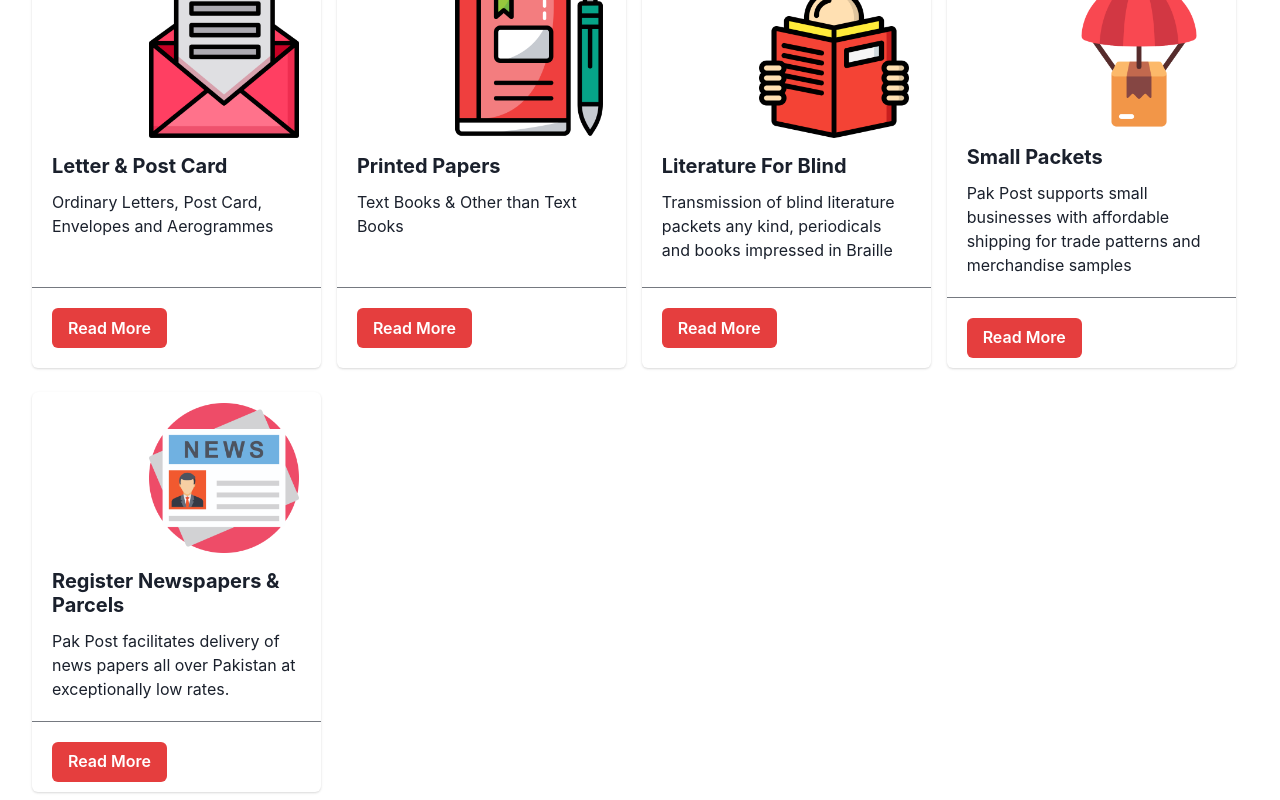
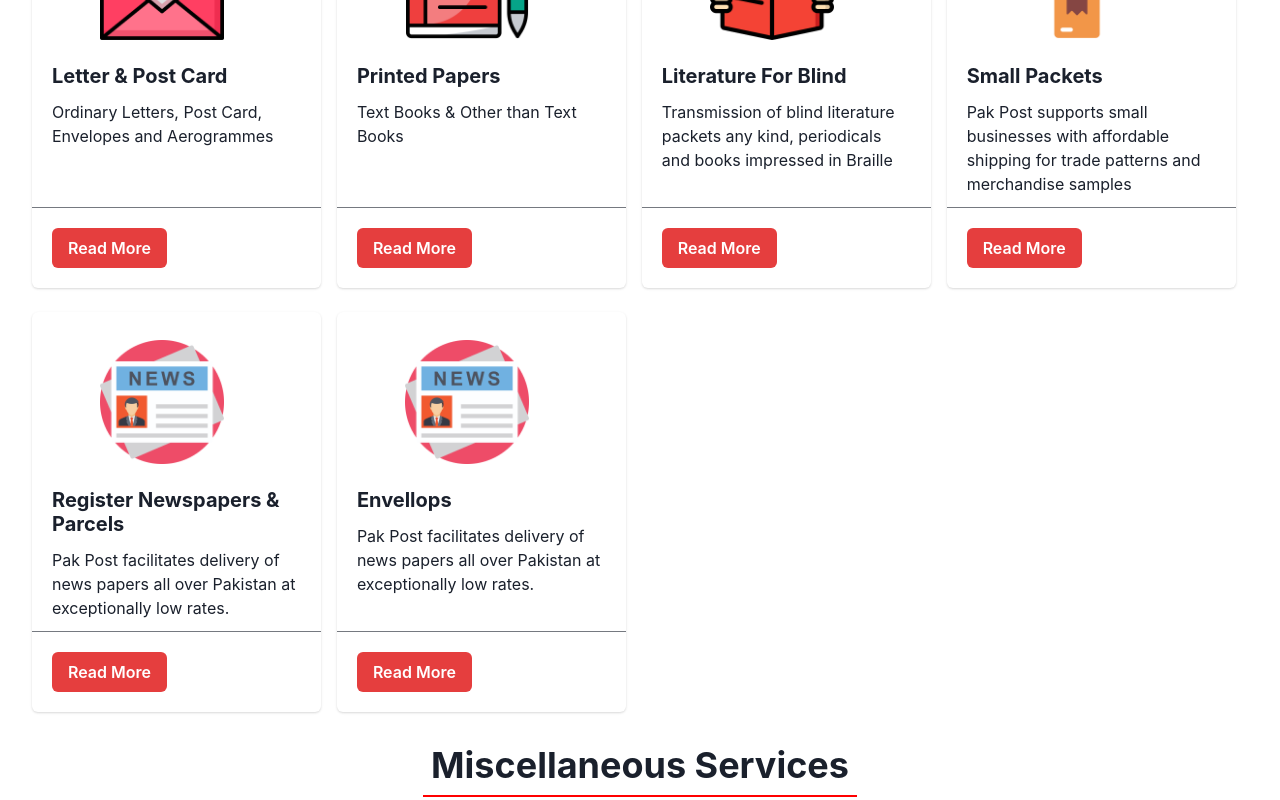
Before and after one commit to AwahabMughal4/pak-post, a React (Create React App) app: page /domesticservices in a window 1280 px wide. Shown: the part 781-1581 px from the top of the page. Built offline with nearby package versions, Linux system fonts and the light colour scheme.

Commit message:
services responsive now

```diff
--- a/src/DataObjects/data.jsx
+++ b/src/DataObjects/data.jsx
@@ -257,7 +257,7 @@
       "A depositor may have his account transferred, free of charge to any post office that is a saving bank provided that the account shall have been in existence for at least three months from the date on which it was opened.",
   },
 ];
-
+// Domestic services starting
 export const TraditionalServices = [
   {
     id: 1,
@@ -297,6 +297,14 @@
     icon: parcel,
     pdfPath: newspaperpdf,
   },
+  {
+    id: 6,
+    title: "Envellops ",
+    description:
+      "Pak Post facilitates delivery of news papers all over Pakistan at exceptionally low rates.",
+    icon: parcel,
+    pdfPath: newspaperpdf,
+  }
 ];
 export const MiscellaneousServices = [
   {
@@ -349,7 +357,7 @@
     icon: insurance,
   },
 ];
-
+// Domestic services Ending
 export const InternationalServices = [
   {
     id: 1,
--- a/src/components/DomesticMail.jsx
+++ b/src/components/DomesticMail.jsx
@@ -12,19 +12,20 @@
   return (
     <div>
       <Flex
-        w={"full"}
-        h={"70vh"}
+        w={"100%"}
+        h={{ base: "30vh",sm:"40vh",md: "50vh" ,lg:"60vh"}} // Use double curly braces for objects
         backgroundImage={Heroimage}
         backgroundSize={"cover"}
         backgroundPosition={"center center"}
       >
         <VStack
-          w={"full"}
+          w={"100%"}
           justify={"center"}
-          px={useBreakpointValue({ base: 4, md: 8 })}
+          px={useBreakpointValue({ base: 4, md: 8 ,lg:8 })}
           bgGradient={"linear(to-r, blackAlpha.600, transparent)"}
         ></VStack>
       </Flex>
+
       <Center>
         <Heading
           m={"auto"}
@@ -36,7 +37,7 @@
         </Heading>
       </Center>
       <div className="p-3">
-        <div className="flex flex-wrap">
+        <div className="flex  flex-col md:flex-row  flex-wrap">
           {TraditionalServices.map((item) => {
             return (
               <ServiceCard
@@ -60,7 +61,7 @@
         </Heading>
       </Center>
       <div className="p-3">
-        <div className="flex flex-wrap">
+        <div className="flex  flex-col md:flex-row  flex-wrap">
           {MiscellaneousServices.map((item) => {
             return (
               <ServiceCard
--- a/src/components/ExpressServices.jsx
+++ b/src/components/ExpressServices.jsx
@@ -33,7 +33,7 @@
         </Heading>
       </Center>
       <div className="p-3">
-        <div className="flex flex-wrap">
+        <div className="flex  flex-col md:flex-row  flex-wrap">
           {ExpressService.map((item) => {
             return (
               <ServiceCard
--- a/src/components/HomeSubcomponents/ServiceCard.jsx
+++ b/src/components/HomeSubcomponents/ServiceCard.jsx
@@ -15,16 +15,16 @@
     window.open(props.pdfPath, "_blank");
   };
   return (
-    <div className="w-[23%] h-[70%] mx-2">
+    <div className="md:w-[40%] xl:w-[23%] lg:w-[23%] md:h-[70%] mx-2">
       <Card maxW="sm" className="w-full h-[400px] justify-center m-3">
         <CardBody>
           <Image
             src={props.icon}
             borderRadius="none"
-            className="w-[250px] h-[150px] border-2 border-red-800 justify-center items-center object-contain align-middle ml-[3rem]"
+            className="md:w-[50%] md:h-[50%] w-[40%] h-[40%] border-2 border-red-800 justify-center items-center object-contain align-middle ml-[3rem]"
             aspectRatio={3 / 2}
           />
-          <Stack mt="4" spacing="3">
+          <Stack mt="4" spacing="3" >
             <Heading size="md">{props.heading}</Heading>
             <Text>{props.description}</Text>
           </Stack>
--- a/src/components/InternationalMail.jsx
+++ b/src/components/InternationalMail.jsx
@@ -33,7 +33,7 @@
         </Heading>
       </Center>
       <div className="p-3">
-        <div className="flex flex-wrap">
+        <div className="flex  flex-col md:flex-row  flex-wrap">
           {InternationalServices.map((item) => {
             return (
               <ServiceCard
```
Also changed, not shown: src/assets/NewsTender/Tenders/2023-09-04-Tender-Notice-for-Purchase-of-Other-Misc-Items-Under-The-dgppo-ibd.jpg (added).
